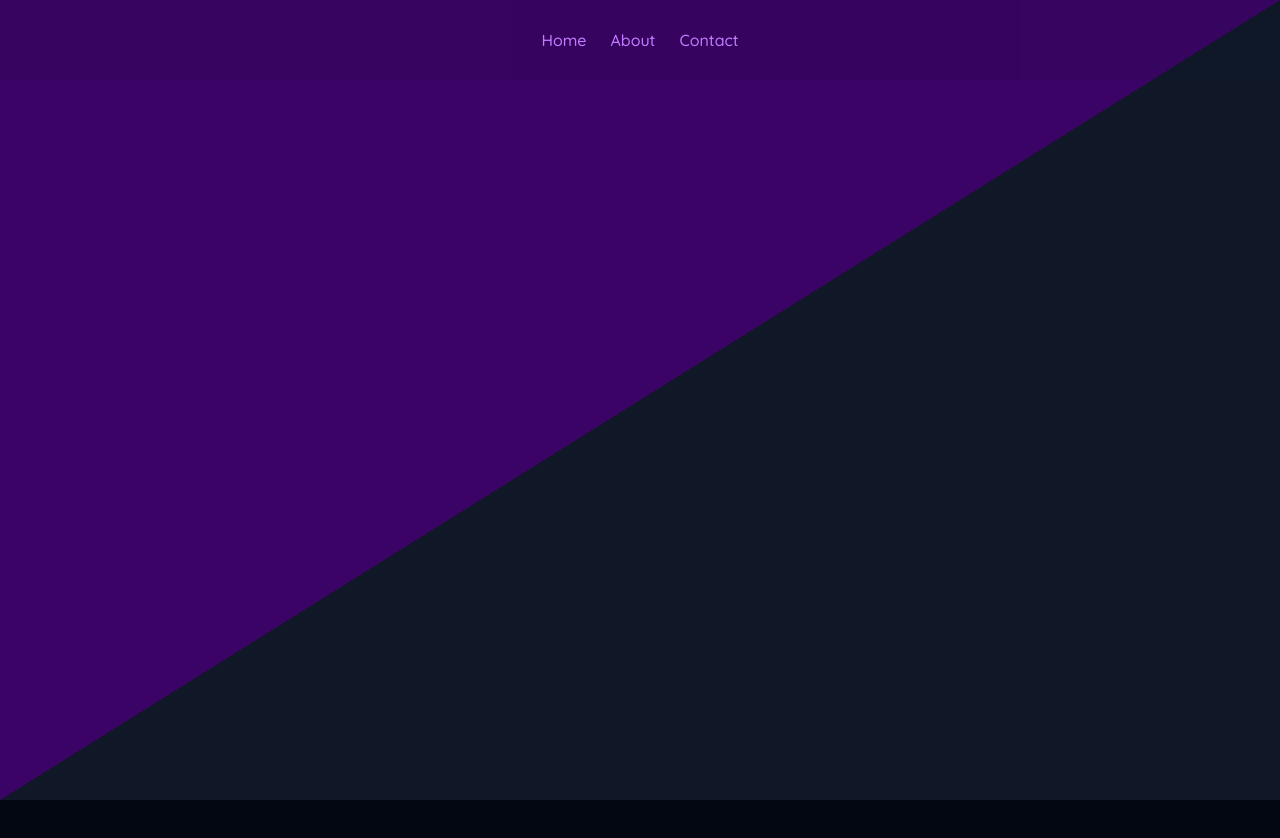
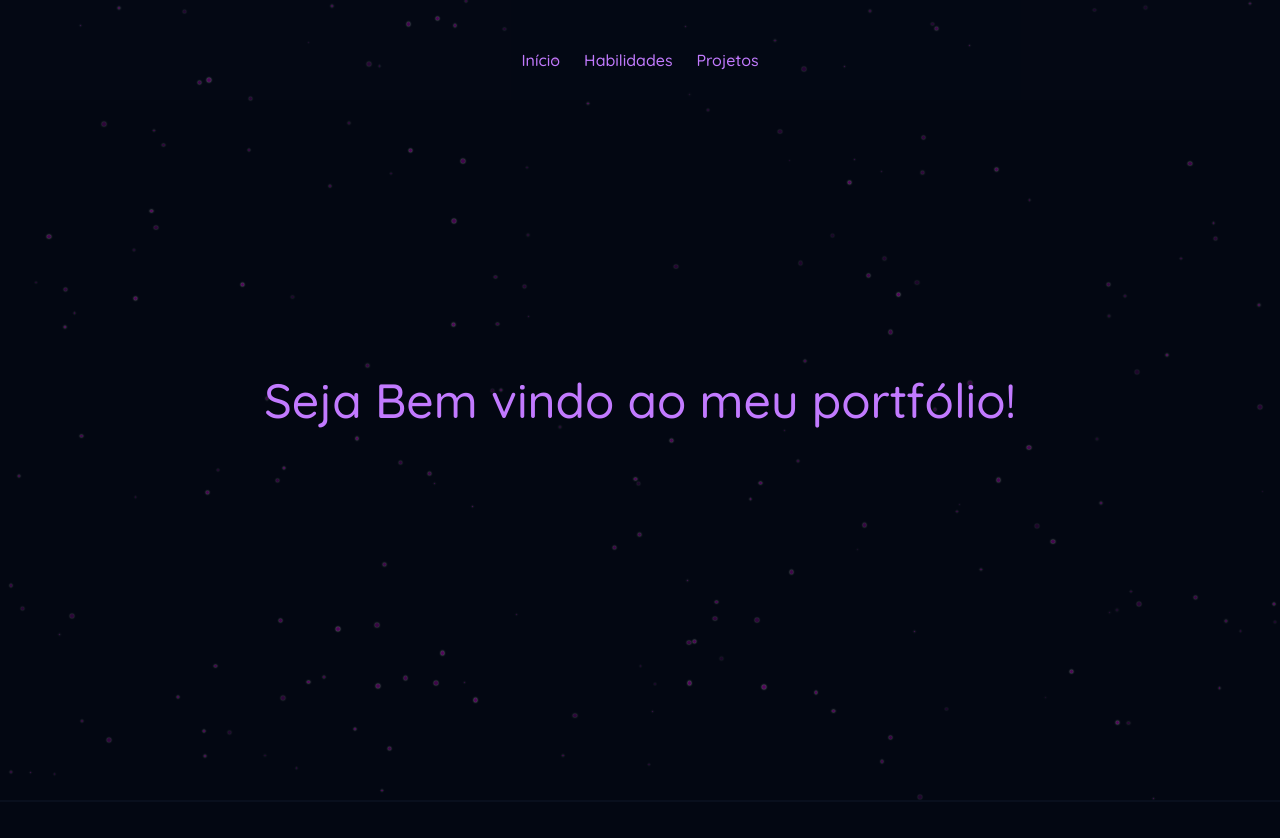
Before and after one commit to WescleyPlinio/portfolio, a React (Vite) app in the folder portfolio/: page / in a window 1280 px wide. Shown: the top 838 px of the page. Before the commit the page ends 800 px from the top, so only its background shows below. Built offline with nearby package versions, Linux system fonts and the light colour scheme.

Commit message:
Melhorando primeira impressão

```diff
--- a/portfolio/src/App.css
+++ b/portfolio/src/App.css
@@ -11,3 +11,25 @@
 .md:hidenn {
     transition: 0.3s;
 }
+
+.stars-background {
+  position: fixed;
+  top: 0;
+  left: 0;
+  width: 100%;
+  height: 100%;
+  z-index: -1;
+  pointer-events: none;
+}
+
+.star {
+  position: absolute;
+  background-color: rgba(243, 6, 239, 0.339);
+  border-radius: 50%;
+  box-shadow: 0 0 2px rgba(255, 255, 255, 0.8);
+}
+
+@keyframes twinkle {
+  0%, 100% { opacity: 0.3; }
+  50% { opacity: 1; }
+}
--- a/portfolio/src/App.jsx
+++ b/portfolio/src/App.jsx
@@ -1,6 +1,7 @@
 import { useState } from 'react'
 import Navbar from './components/Navbar'
 import Hero from './components/Hero'
+import StarsBackground from './components/Stars'
 import './App.css'
 
 function App() {
@@ -8,11 +9,14 @@ function App() {
     <>
       <header>
         <Navbar />
-        <Hero/>
+        <Hero element={<StarsBackground/>}></Hero>
       </header>
-      <main className='container mx-auto'>
-        <div className='container'>
-
+      <main className='container border-t-2 border-gray-900/50 p-10 mx-auto bg-gray-950'>
+        <div className='h-96'>
+          <p className="text-white"></p>
+        </div>
+        <div className='h-96'>
+          <p className="text-white"></p>
         </div>
       </main>
     </>
--- a/portfolio/src/components/Hero.jsx
+++ b/portfolio/src/components/Hero.jsx
@@ -1,6 +1,12 @@
-export default function Hero() {
+export default function Hero({element}) {
     return (
-        <div className="h-screen w-screen bg-linear-to-br from-purple-950 from-50% to-gray-900 to-50%">
+        <div className="h-screen w-screen max-w-full">
+            {element}
+            <div className="p-7 h-full max-w-full flex">
+                    <p className="text-purple-400 text-center text-5xl m-auto">
+                        Seja Bem vindo ao meu portfólio!
+                    </p>
+            </div>
         </div>
     )
 }
--- a/portfolio/src/components/Navbar.jsx
+++ b/portfolio/src/components/Navbar.jsx
@@ -1,17 +1,33 @@
-import React, { useState } from 'react';
+import React, { useState, useEffect } from 'react';
 
 const SimpleNavbar = () => {
   const [menuOpen, setMenuOpen] = useState(false);
 
+  const [scrolled, setScrolled] = useState(false);
+
+    useEffect(() => {
+        const handleScroll = () => {
+            if (window.scrollY >= 400) {
+                setScrolled(true);
+            } else {
+                setScrolled(false);
+            }
+        };
+
+        window.addEventListener("scroll", handleScroll);
+
+        return () => window.removeEventListener("scroll", handleScroll)
+    }, []);
+
   return (
-    <nav className="bg-gray-900/10 fixed top-0 w-screen">
+    <nav className={`${scrolled ? "bg-gray-900" : "bg-gray-900/10 pt-5"} fixed top-0 w-screen transition-all duration-350 ease-in-out`}>
       <div className="px-4">
         <div className="flex justify-center h-20 items-center">
 
           <div className="flex gap-6">
-            <a href="#" className="text-purple-400 transition-colors">Home</a>
-            <a href="#" className="text-purple-400 transition-colors">About</a>
-            <a href="#" className="text-purple-400 transition-colors">Contact</a>
+            <a href="#" className="transition-all duration-300 ease-in-out text-purple-400 hover:text-purple-300 hover:underline">Início</a>
+            <a href="#" className="transition-all duration-300 ease-in-out text-purple-400 hover:text-purple-300 hover:underline">Habilidades</a>
+            <a href="#" className="transition-all duration-300 ease-in-out text-purple-400 hover:text-purple-300 hover:underline">Projetos</a>
           </div>
 
         </div>
--- /dev/null
+++ b/portfolio/src/components/Stars.jsx
@@ -0,0 +1,42 @@
+import React, { useEffect, useRef } from 'react';
+
+const StarsBackground = ({ count = 200 }) => {
+  const containerRef = useRef(null);
+
+  useEffect(() => {
+    const container = containerRef.current;
+    if (!container) return;
+
+    // Limpa estrelas existentes
+    container.innerHTML = '';
+
+    // Cria novas estrelas
+    for (let i = 0; i < count; i++) {
+      const star = document.createElement('div');
+      star.className = 'star';
+
+      // Tamanho aleatório
+      const size = Math.random() * 3 + 1;
+      star.style.width = `${size}px`;
+      star.style.height = `${size}px`;
+
+      // Posição aleatória
+      star.style.left = `${Math.random() * 100}%`;
+      star.style.top = `${Math.random() * 100}%`;
+
+      // Opacidade aleatória
+      star.style.opacity = `${Math.random() * 0.7 + 0.3}`;
+
+      // Animação de brilho (opcional)
+      if (Math.random() > 0.7) {
+        star.style.animation = `twinkle ${Math.random() * 3 + 2}s infinite alternate`;
+      }
+
+      container.appendChild(star);
+    }
+  }, [count]);
+
+  return <div ref={containerRef} className="stars-background" />;
+};
+
+export default StarsBackground;
```
